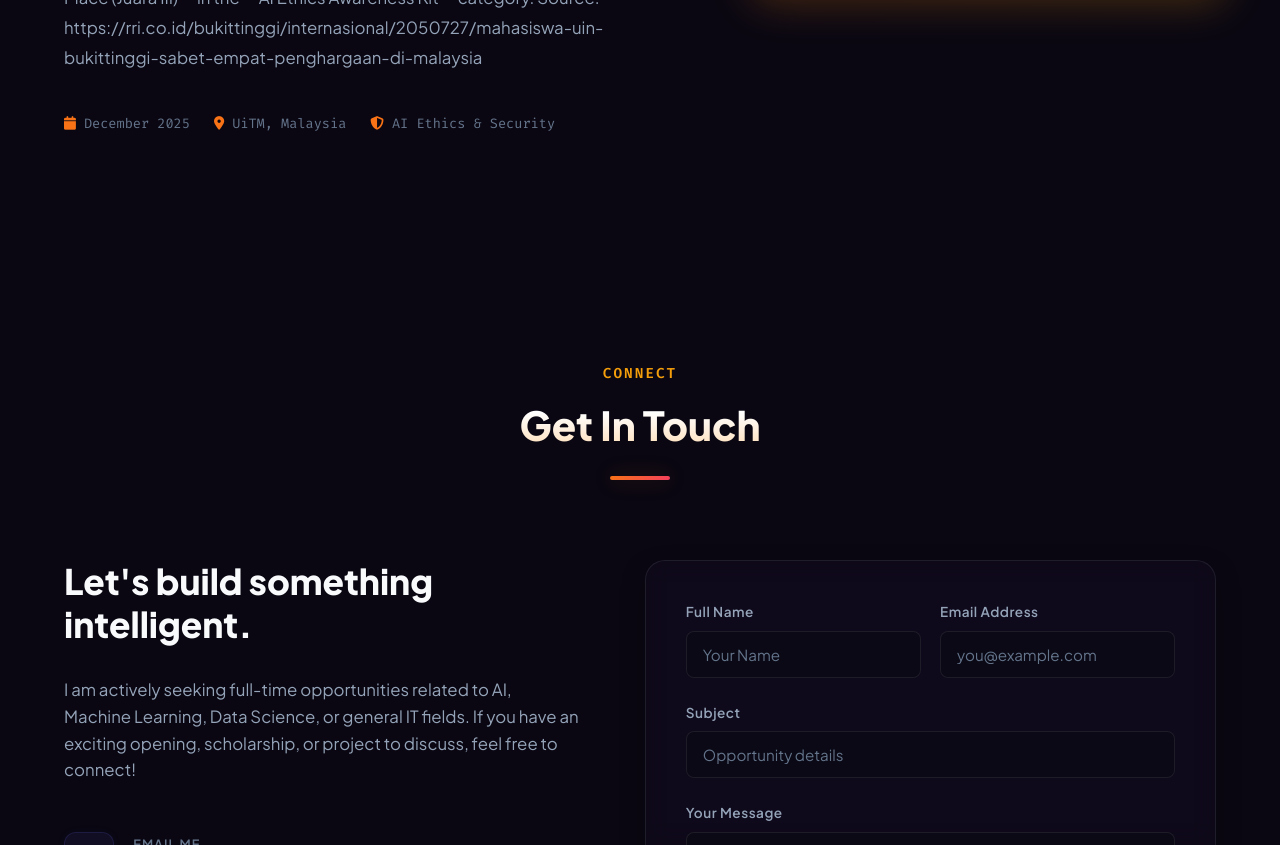
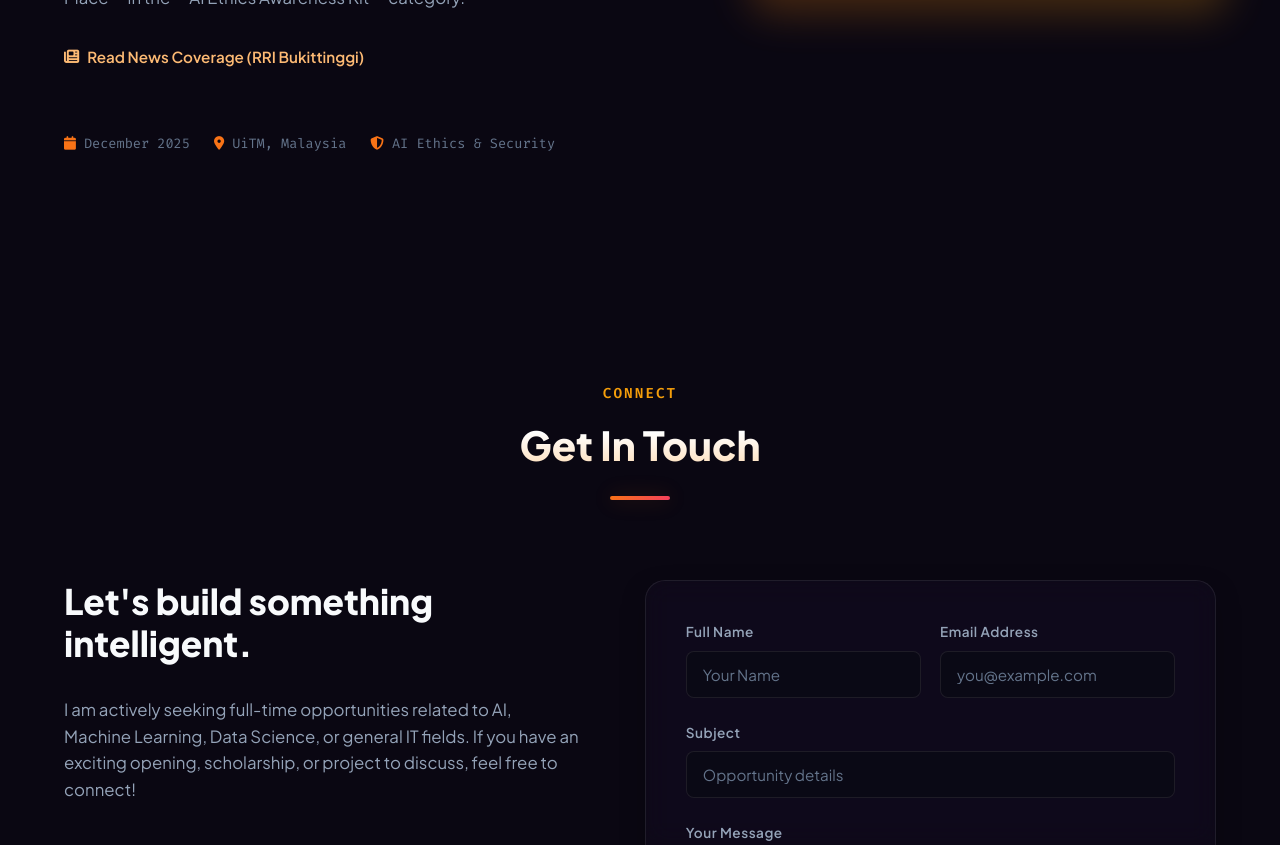
Before and after one commit to Ariff03/portfolio, a plain HTML site: page index.html in a window 1280 px wide. Shown: the part 8015-8860 px from the top of the page. Drawn offline with nearby package versions, Linux system fonts and the light colour scheme.

Commit message:
made adjustments on awards section

```diff
--- a/index.html
+++ b/index.html
@@ -651,12 +651,13 @@
                             Deepfake Detection Awareness project
                             aimed at educating the public about the ethical implications of artificial intelligence and
                             fake media.
-                            Our innovation was awarded **Third Place (Juara III)** in the **AI Ethics Awareness Kit**
+                            Our innovation was awarded **Third Place** in the **AI Ethics Awareness Kit**
                             category.
-
-                            Source:
-                            https://rri.co.id/bukittinggi/internasional/2050727/mahasiswa-uin-bukittinggi-sabet-empat-penghargaan-di-malaysia
                         </p>
+                        <a href="https://rri.co.id/bukittinggi/internasional/2050727/mahasiswa-uin-bukittinggi-sabet-empat-penghargaan-di-malaysia"
+                            target="_blank" rel="noopener noreferrer" class="award-source-link">
+                            <i class="fa-solid fa-newspaper"></i> Read News Coverage (RRI Bukittinggi)
+                        </a>
                         <div class="award-meta-tags">
                             <span><i class="fa-solid fa-calendar"></i> December 2025</span>
                             <span><i class="fa-solid fa-location-dot"></i> UiTM, Malaysia</span>
--- a/style.css
+++ b/style.css
@@ -1459,6 +1459,24 @@ textarea.form-input {
     color: var(--text-secondary);
     font-size: 1.05rem;
     line-height: 1.8;
+}
+
+.award-source-link {
+    display: inline-flex;
+    align-items: center;
+    gap: 0.5rem;
+    color: var(--primary-light);
+    font-size: 0.95rem;
+    font-weight: 600;
+    text-decoration: none;
+    transition: var(--transition);
+    width: fit-content;
+    margin: 0.5rem 0 1.5rem;
+}
+
+.award-source-link:hover {
+    color: var(--accent);
+    transform: translateX(4px);
 }
 
 .award-meta-tags {
@@ -2094,4 +2112,8 @@ body.presentation-mode .award-text {
         font-size: 0.9rem !important;
         line-height: 1.5 !important;
     }
-}
+
+    .award-source-link {
+        display: none !important;
+    }
+}
```
